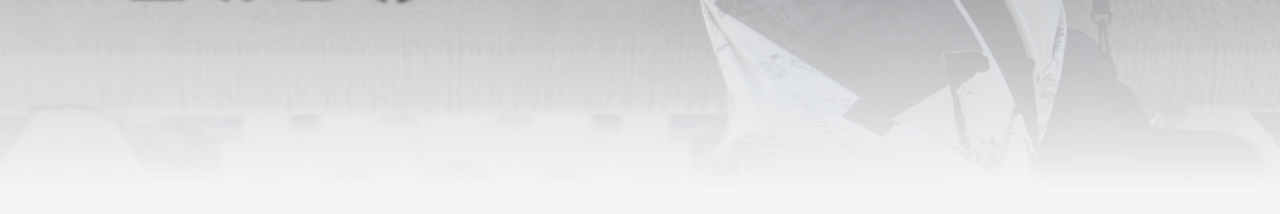
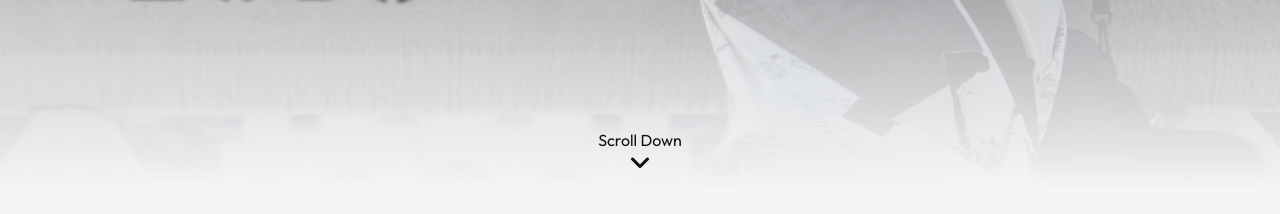
Before and after one commit to LanceSebastian/Portfolio, a plain HTML site: page index.html in a window 1280 px wide. Shown: the part 780-994 px from the top of the page. Drawn offline with Linux system fonts and the light colour scheme.

Commit message:
add Scroll Down reminder

```diff
--- a/index.html
+++ b/index.html
@@ -48,6 +48,10 @@
                 <a class="grow i-64" href = "https://www.facebook.com/profile.php?id=100011316192612">
                     <i class = "white fa-brands fa-facebook"></i>
                 </a>
+            </div>
+            <div class = "center" style = "position: absolute; bottom: 16px; width: 100%;">
+                <p>Scroll Down</p>
+                <i class="i-24 fa-solid fa-angle-down"></i>
             </div>
         </div>
 
```
